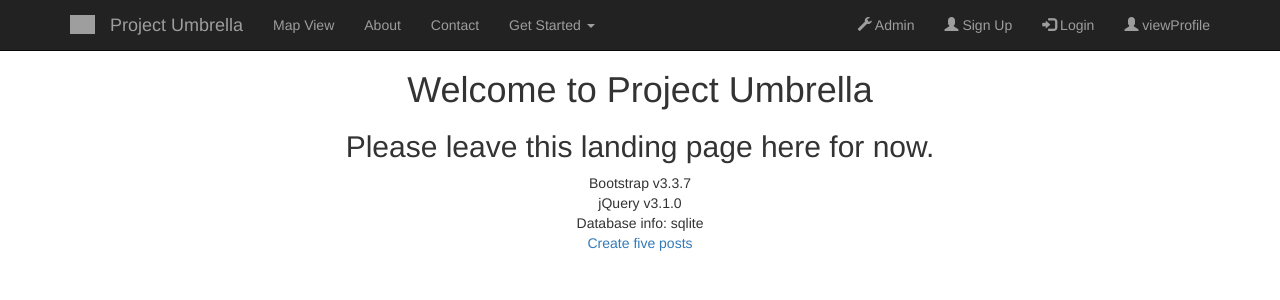
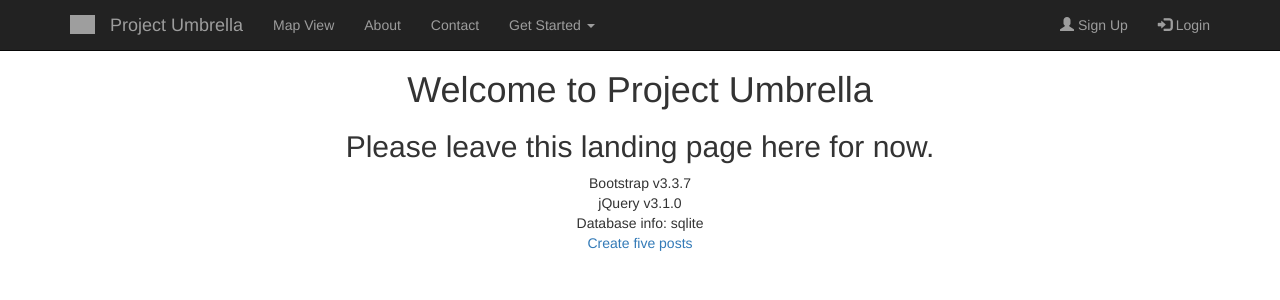
Before and after one commit to bfarayev/ProjectUmbrella-Code, a Django app: page / in a window 1280 px wide. Shown: the top 300 px of the page. Run offline with Django 3.2, Linux system fonts and the light colour scheme; some libraries are stand-ins or nearby versions; grey boxes are pictures that could not be loaded.

Commit message:
Navbar now changes if user logged in/out

```diff
--- a/umbrella/templates/umbrella/base.html
+++ b/umbrella/templates/umbrella/base.html
@@ -47,12 +47,18 @@
                         </ul>
                     </li>
                 </ul>
-                <ul class="nav navbar-nav navbar-right">
-                    <li><a href="/admin/"><span class="glyphicon glyphicon-wrench"></span> Admin</a></li>
-                    <li><a href="/register/"><span class="glyphicon glyphicon-user"></span> Sign Up</a></li>
-                    <li><a href="/signin/"><span class="glyphicon glyphicon-log-in"></span> Login</a></li>
-                    <li><a href="/viewProfile/"><span class="glyphicon glyphicon-user"></span> viewProfile</a></li>
-                </ul>
+                {% if user.is_authenticated %}
+                    <ul class="nav navbar-nav navbar-right">
+                        <li><a href="/admin/"><span class="glyphicon glyphicon-wrench"></span> Admin</a></li>
+                        <li><a href="/viewProfile/"><span class="glyphicon glyphicon-user"></span> View Profile</a></li>
+                        <li><a href="{% url 'umbrella:logout' %}"><span class="glyphicon glyphicon-log-out"></span> Log out</a></li>
+                    </ul>
+                {% else %}
+                    <ul class="nav navbar-nav navbar-right">
+                        <li><a href="/register/"><span class="glyphicon glyphicon-user"></span> Sign Up</a></li>
+                        <li><a href="/signin/"><span class="glyphicon glyphicon-log-in"></span> Login</a></li>
+                    </ul>
+                {% endif %}
             </div> <!--/.nav-collapse -->
         </div>
     </nav>
--- a/umbrella/urls.py
+++ b/umbrella/urls.py
@@ -13,5 +13,6 @@ urlpatterns = [
     url(r'^createposts/', views.createFivePosts, name='createFivePosts'),
     url(r'^createUser/', views.createUser, name='createUser'),
     url(r'^viewProfile/', views.view_profile, name='view_profile'),
-    url(r'^authenticateUser/', views.authenticateUser, name='authenticateUser')
+    url(r'^authenticateUser/', views.authenticateUser, name='authenticateUser'),
+    url(r'^logout/', views.logoutView, name='logout')
 ]
```
